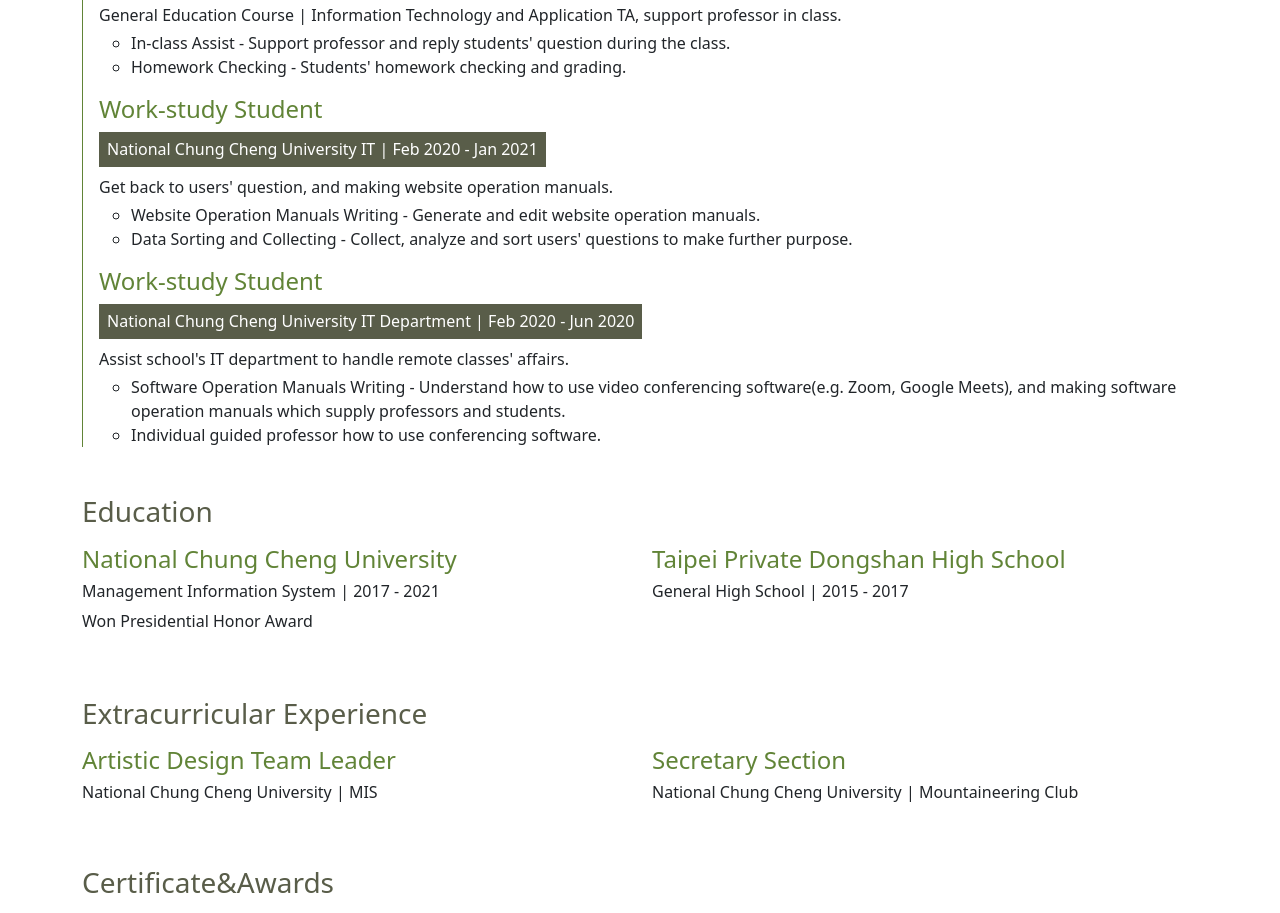
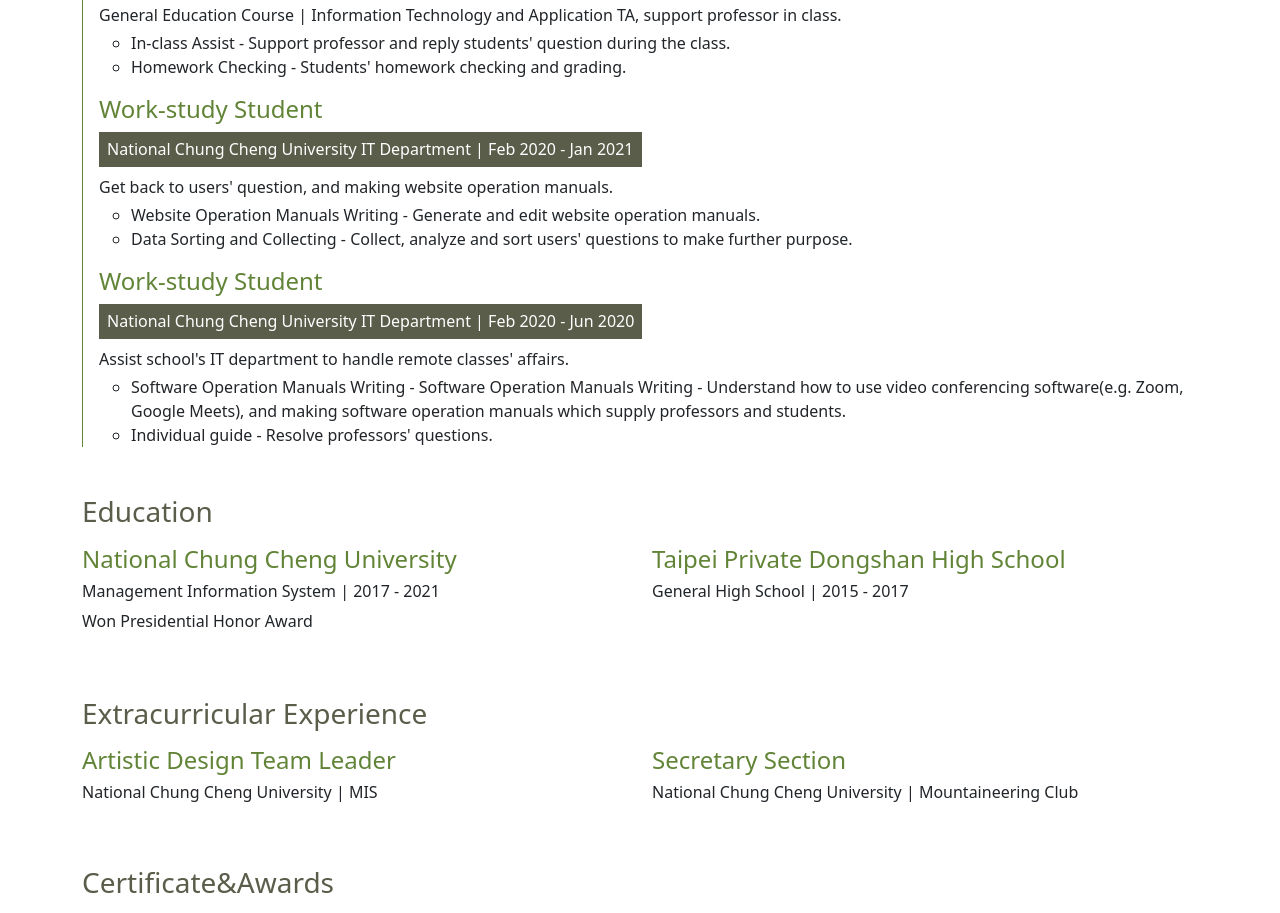
Before and after one commit to yangalice212/Resume, a website: page engVer.html in a window 1280 px wide. Shown: the part 2656-3569 px from the top of the page. Drawn offline with nearby package versions, Linux system fonts and the light colour scheme.

Commit message:
修正英文履歷

```diff
--- a/engVer.html
+++ b/engVer.html
@@ -521,7 +521,7 @@
             <li class="mb-3">
               <h4 class="text-secondary">Work-study Student</h4>
               <h5 class="h6 bg-primary d-inline-block text-white p-2">
-                National Chung Cheng University IT | Feb 2020 - Jan 2021
+                National Chung Cheng University IT Department | Feb 2020 - Jan 2021
               </h5>
               <p class="mb-1">
                 Get back to users' question, and making website operation
@@ -541,20 +541,20 @@
             <li class="mb-3">
               <h4 class="text-secondary">Work-study Student</h4>
               <h5 class="h6 bg-primary d-inline-block text-white p-2">
-                National Chung Cheng University IT Department | Feb 2020 - Jun 2020
+                National Chung Cheng University IT Department | Feb 2020 - Jun
+                2020
               </h5>
               <p class="mb-1">
                 Assist school's IT department to handle remote classes' affairs.
               </p>
               <ul>
                 <li>
-                  Software Operation Manuals Writing - Understand how to use video
-                  conferencing software(e.g. Zoom, Google Meets), and making software operation manuals which
-                  supply professors and students.
+                  Software Operation Manuals Writing - Software Operation
+                  Manuals Writing - Understand how to use video conferencing
+                  software(e.g. Zoom, Google Meets), and making software
+                  operation manuals which supply professors and students.
                 </li>
-                <li>
-                  Individual guided professor how to use conferencing software.
-                </li>
+                <li>Individual guide - Resolve professors' questions.</li>
               </ul>
             </li>
           </ul>
```
